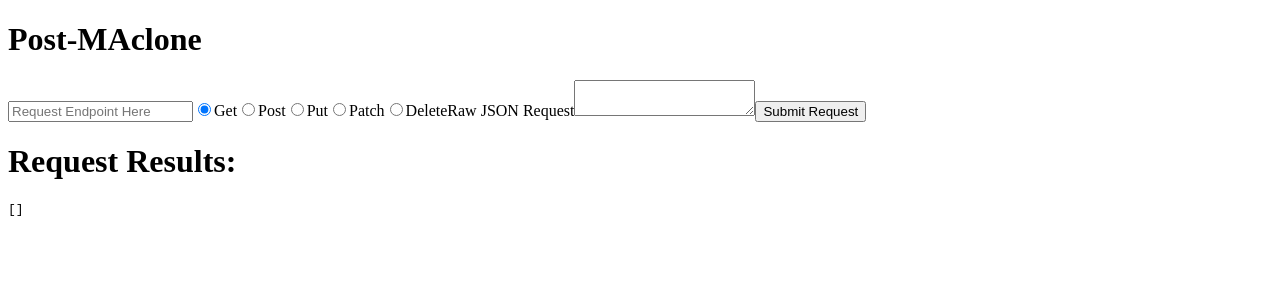
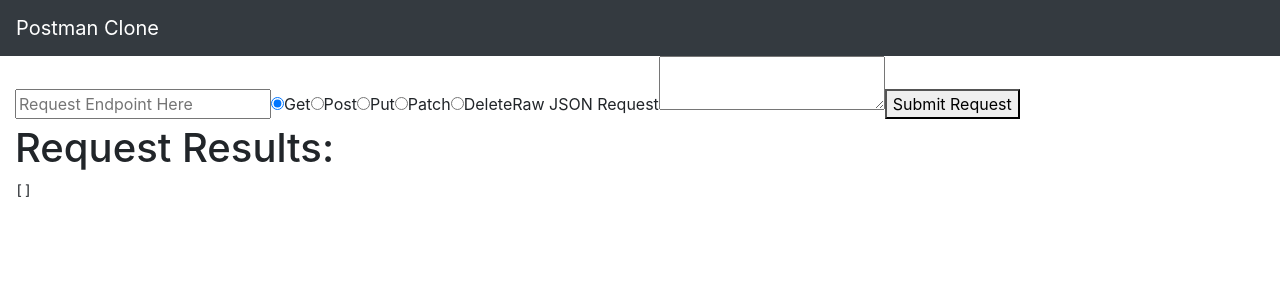
Before and after one commit to akshaykhanna/PostmanClone, a React app: page / in a window 1280 px wide. Shown: the top 300 px of the page. Built offline with nearby package versions, Linux system fonts and the light colour scheme.

Commit message:
Add navbar

```diff
--- a/src/containers/PostPage.jsx
+++ b/src/containers/PostPage.jsx
@@ -2,6 +2,8 @@ import React, { useState } from 'react';
 import Search from '../components/controls/Search';
 import Results from '../components/display/Results';
 import { Request } from '../services/request-utils';
+import Container from 'react-bootstrap/Container';
+import Navbar from 'react-bootstrap/Navbar';
 
 function PostPage() {
   const [url, setUrl] = useState('');
@@ -24,10 +26,11 @@ function PostPage() {
     setReq(e.target.value);
   };
   return (
-    <div>
-      <header>
-        <h1>Post-MAclone</h1>
-      </header>
+    <>
+      <Navbar bg="dark" variant="dark">
+        <Navbar.Brand href="#home"> Postman Clone</Navbar.Brand>
+      </Navbar>
+      <Container fluid>
         <Search
           handleSubmit={handleSubmit}
           handleUrlChange={handleUrlChange}
@@ -38,7 +41,8 @@ function PostPage() {
           json={req}
         />
         <Results results={results} />
-    </div>
+      </Container>
+    </>
   );
 }
 
--- a/src/index.html
+++ b/src/index.html
@@ -1,15 +1,19 @@
 <!DOCTYPE html>
 <html lang="en">
-
   <head>
-  <meta charset="UTF-8">
-  <meta name="viewport" content="width=device-width, initial-scale=1.0">
-  <meta http-equiv="X-UA-Compatible" content="ie=edge">
+    <meta charset="UTF-8" />
+    <meta name="viewport" content="width=device-width, initial-scale=1.0" />
+    <meta http-equiv="X-UA-Compatible" content="ie=edge" />
+    <link
+      rel="stylesheet"
+      href="https://cdn.jsdelivr.net/npm/bootstrap@4.6.0/dist/css/bootstrap.min.css"
+      integrity="sha384-B0vP5xmATw1+K9KRQjQERJvTumQW0nPEzvF6L/Z6nronJ3oUOFUFpCjEUQouq2+l"
+      crossorigin="anonymous"
+    />
     <title>post-maclone</title>
   </head>
 
   <body>
     <div id="root"></div>
   </body>
-
 </html>
--- a/src/index.js
+++ b/src/index.js
@@ -2,7 +2,6 @@ import React from 'react';
 import { render } from 'react-dom';
 import App from './components/app/App.jsx';
 
-render(
-  <App />,
-  document.getElementById('root')
-);
+import 'bootstrap/dist/css/bootstrap.min.css';
+
+render(<App />, document.getElementById('root'));
```
Lines whose indentation alone changed are shown as unchanged.
